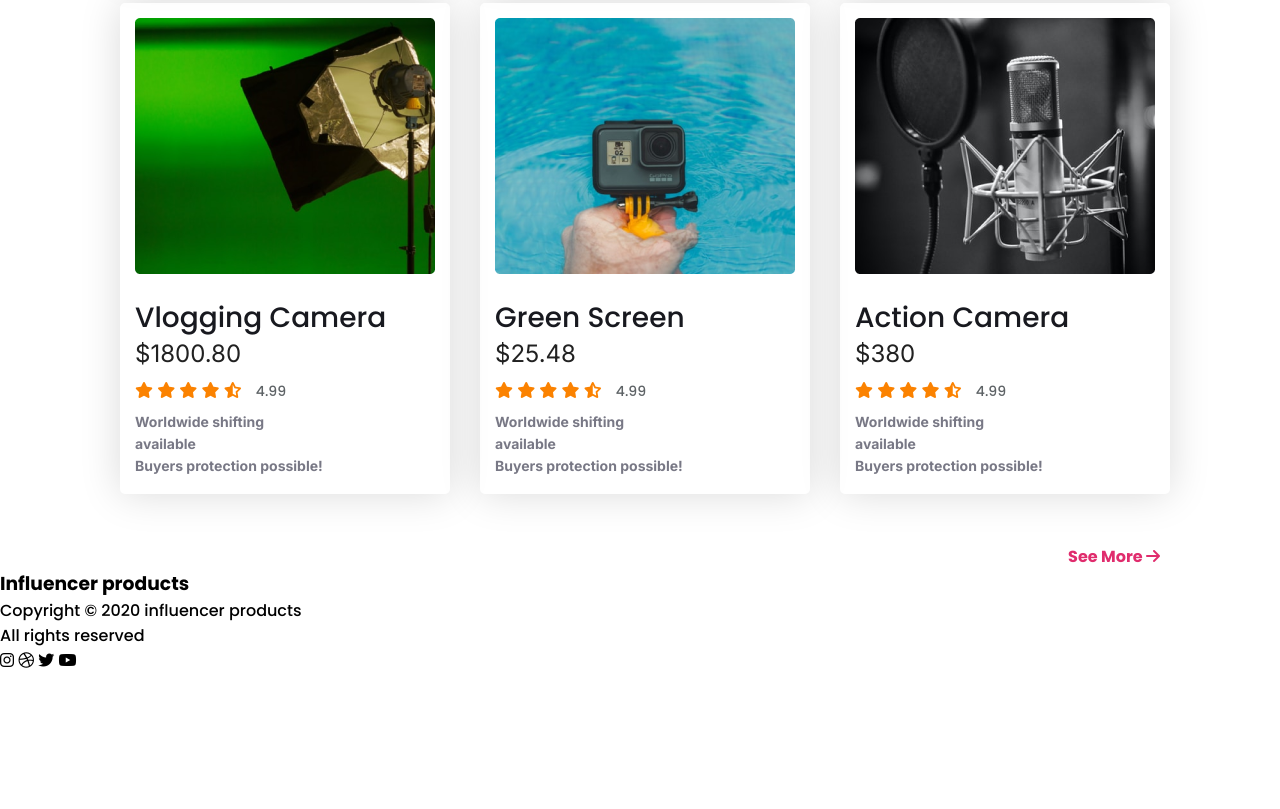
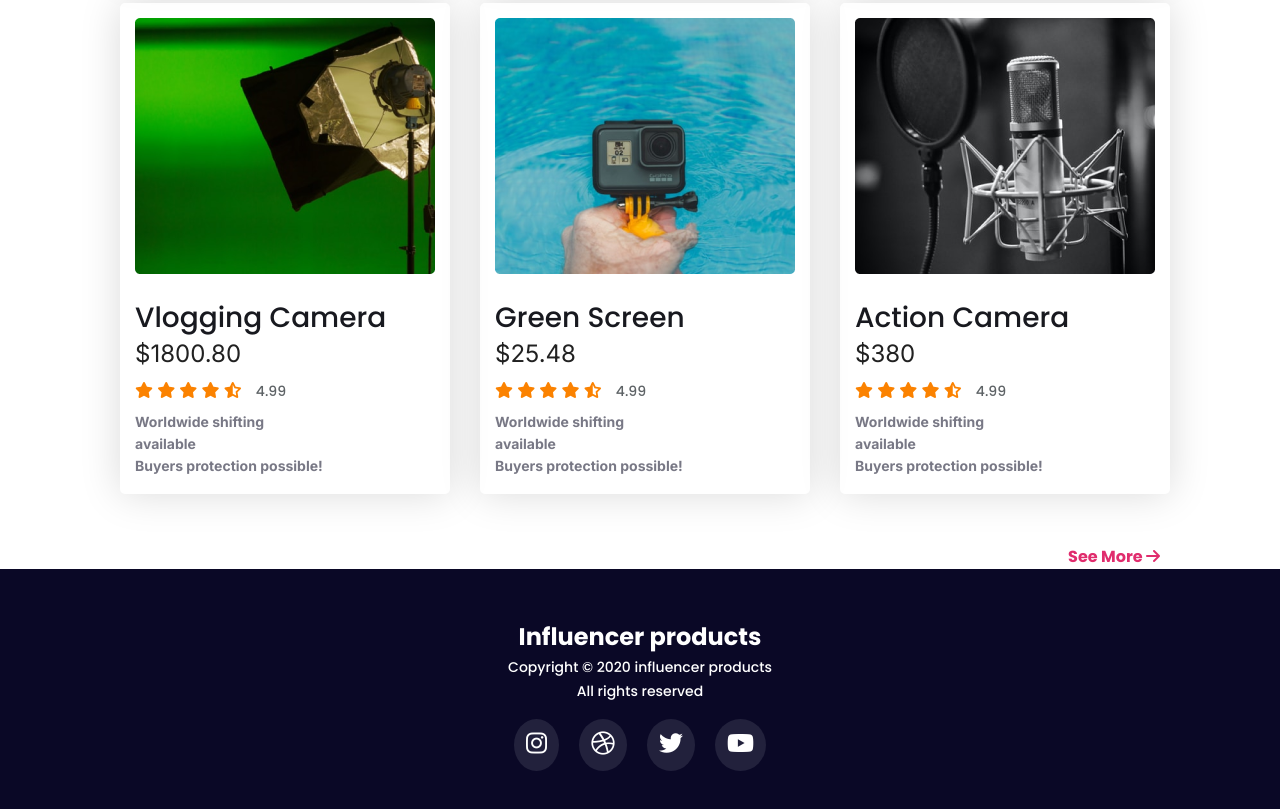
Before and after one commit to Kawsar009/influencer-gears, a plain HTML site: page index.html in a window 1280 px wide. Shown: the part 1889-2698 px from the top of the page. Before the commit the page ends 2562 px from the top, so only its background shows below. Drawn offline with Linux system fonts and the light colour scheme.

Commit message:
footer done

```diff
--- a/index.html
+++ b/index.html
@@ -234,10 +234,10 @@
       <p>Copyright &copy; 2020 influencer products</p>
       <p>All rights reserved</p>
       <div class="footer-icons">
-        <i class="fab fa-instagram"></i>
-        <i class="fab fa-dribbble"></i>
-        <i class="fab fa-twitter"></i>
-        <i class="fab fa-youtube"></i>
+        <a href=""><i class="fab fa-instagram"></i></a>
+        <a href=""><i class="fab fa-dribbble"></i></a>
+        <a href=""><i class="fab fa-twitter"></i></a>
+        <a href=""><i class="fab fa-youtube"></i></a>
       </div>
     </footer>
   </body>
--- a/style.css
+++ b/style.css
@@ -78,7 +78,8 @@ header {
 .header-text p {
   color: var(--header-color);
   font-weight: 600;
-  margin-bottom: 16px;
+  margin-bottom: 30px;
+  line-height: 24px;
 }
 
 .header-bottom .button {
@@ -237,3 +238,50 @@ Main Section Style Started
 .see-more a i {
   margin-left: 5px;
 }
+
+/*============================
+Main Section Style Ended
+============================*/
+
+/*============================
+Footer Section Style Started
+============================*/
+footer {
+  padding: 50px 0px;
+  background-color: #0a0826;
+  color: white;
+  text-align: center;
+}
+
+footer h3 {
+  font-size: 24px;
+  line-height: 36px;
+}
+
+footer p {
+  font-size: 14px;
+  line-height: 24px;
+}
+
+.footer-icons {
+  margin-top: 16px;
+  display: flex;
+  justify-content: center;
+  align-items: center;
+}
+
+footer .footer-icons a {
+  margin-left: 20px;
+  color: white;
+  background-color: #22213c;
+  padding: 12px;
+  border-radius: 50%;
+}
+
+footer .footer-icons a:first-of-type {
+  margin-left: 0px;
+}
+
+footer .footer-icons i {
+  font-size: 24px;
+}
```
